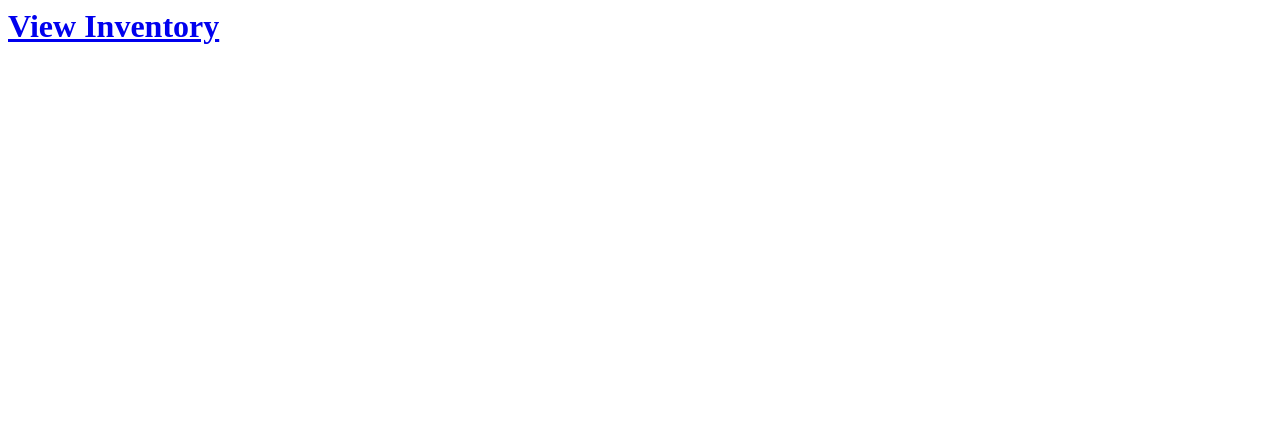
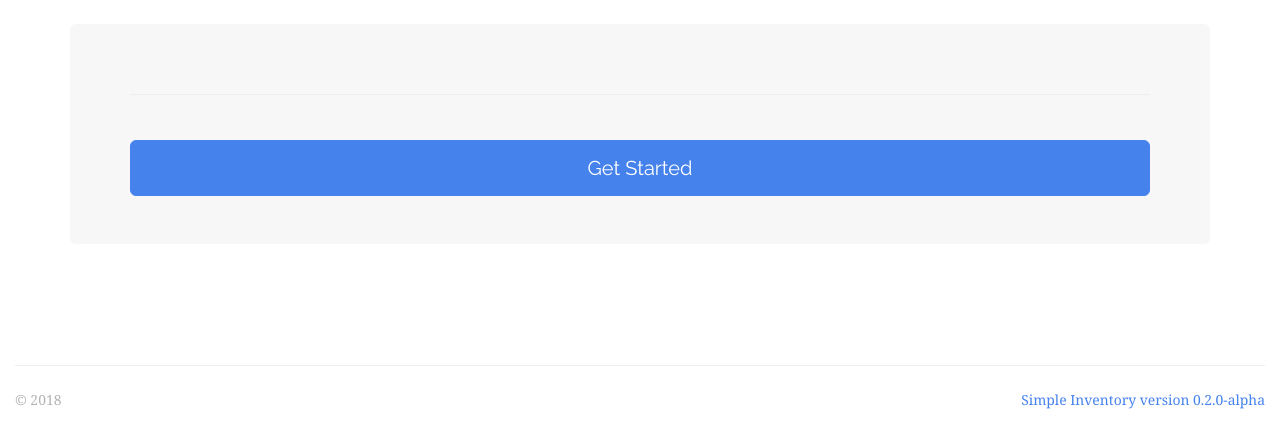
Before and after one commit to gassc/simple-inventory, a Flask app: page / in a window 1280 px wide. Shown: the top 448 px of the page. Run offline with Flask 2, Linux system fonts and the light colour scheme; parts of the project's set-up code (start-up, migrations or seed data) failed here and were passed over; some libraries are stand-ins or nearby versions.

Commit message:
landing page

```diff
--- a/project/app.py
+++ b/project/app.py
@@ -392,7 +392,8 @@ class AnalyticsView(BaseView):
 @app.route('/')
 def index():
     # return redirect("/admin/", code=302)
-    return "<h1><a href='/admin/'>View Inventory</a></h1>"
+    # return "<h1><a href='/admin/'>View Inventory</a></h1>"
+    return render_template('/pages/index.html')
 
 
 # Create admin
--- a/project/templates/layouts/main.html
+++ b/project/templates/layouts/main.html
@@ -23,7 +23,7 @@
 
 
         <!-- Begin page content -->
-        <main id="content" role="main" class="container">
+        <main id="content" role="main" class="container-fluid">
 
             <div class="row">
                 <div class="col-md-12">
@@ -36,13 +36,12 @@
                 </div>
             </div>
 
-            {% block content %}{% endblock %}
-
+            {% block content %}{% endblock %} {% include 'layouts/footer.html' %}
         </main>
 
     </div>
 
-    {% include 'layouts/footer.html' %} {% include 'layouts/core.tail.html' %} {% include 'layouts/analytics.html' %}
+    {% include 'layouts/core.tail.html' %} {% include 'layouts/analytics.html' %}
 
 </body>
 
--- /dev/null
+++ b/project/templates/pages/index.html
@@ -0,0 +1,23 @@
+{% extends 'layouts/main.html' %}
+<!-- Title -->
+{% block title %}{{ config['ORG_NAME'] }} | {{ config['APP_TITLE'] }}{% endblock %}
+<!-- block -->
+{% block content %}
+<div class="container">
+    <br>
+    <div class="jumbotron">
+        <a href='/admin/'>
+            <div class="row">
+                <div class="col-xs-12">
+                    <h1 class="text-center">{{ config['ORG_NAME'] }}</h1>
+                    <h1 class="text-center"><small>{{ config['APP_TITLE'] }}</small></h1>
+                    <hr>
+                    <p class="text-center">{{ config['APP_DESC'] }}</p>
+                    <br>
+                    <button class="btn btn-primary btn-lg btn-block" type="submit">Get Started</button>
+                </div>
+            </div>
+        </a>
+    </div>
+</div>
+{% endblock %}
```
